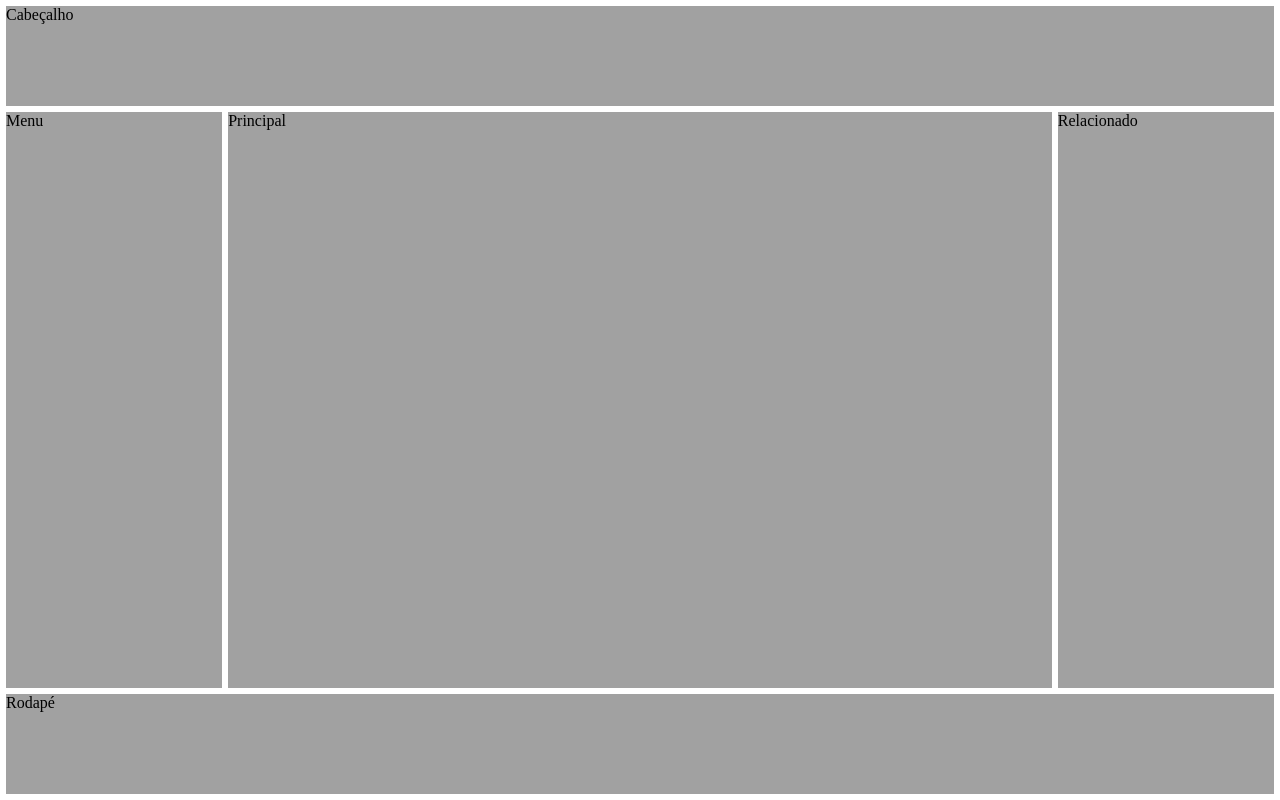
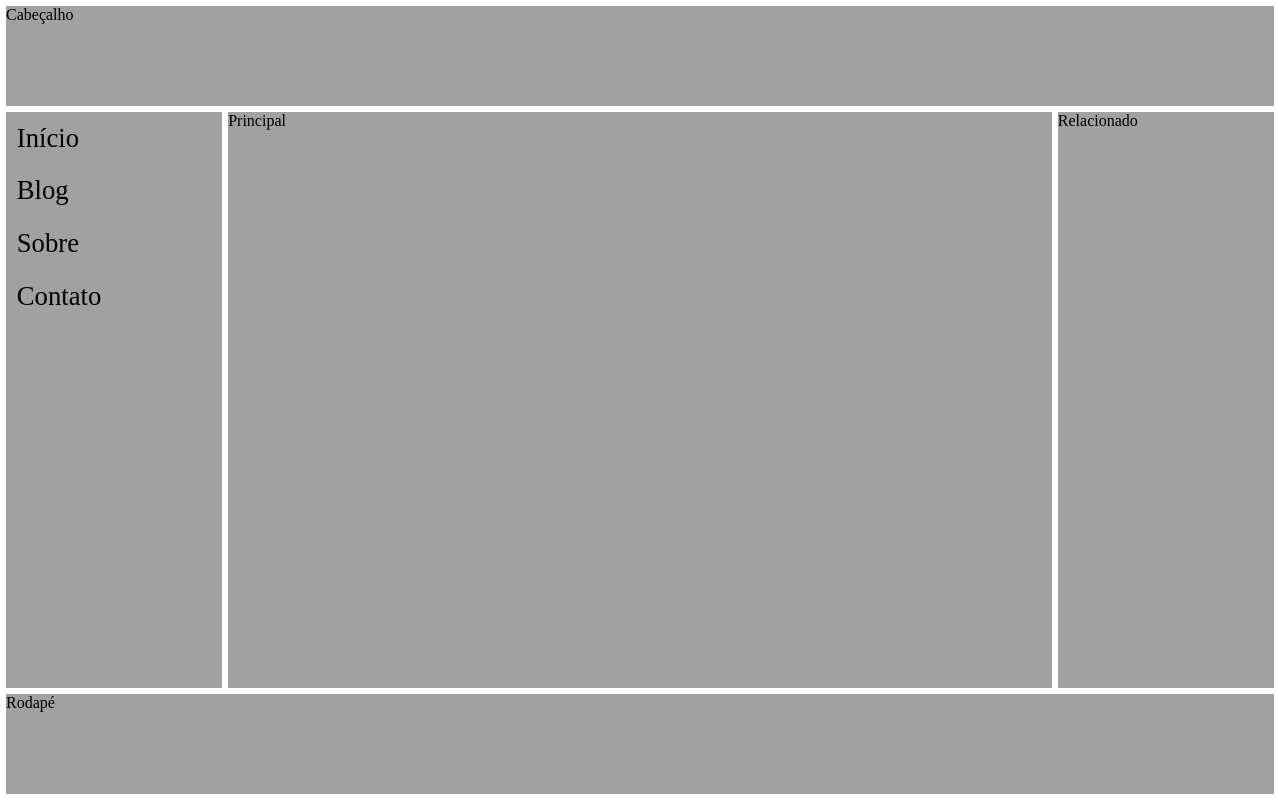
Before and after one commit to GuilhermeKulkamp/sitepessoal, a plain HTML site: page index.html in a window 1280 px wide. Drawn offline with Linux system fonts and the light colour scheme.

Commit message:
estilizar layout1

```diff
--- a/index.html
+++ b/index.html
@@ -3,12 +3,17 @@
 <head>
     <meta charset="UTF-8">
     <meta name="viewport" content="width=device-width, initial-scale=1.0">
-    <title>Guilherme Kulkamp</title>
+    <title>Layout 1</title>
     <link rel="stylesheet" href="style.css">
 </head>
 <body>
     <header>Cabeçalho</header>
-    <nav>Menu</nav>
+    <nav>
+        <a href="#">Início</a>
+        <a href="#">Blog</a>
+        <a href="#">Sobre</a>
+        <a href="#">Contato</a>
+    </nav>
     <main>Principal</main>
     <aside>Relacionado</aside>
     <footer>Rodapé</footer>
--- a/style.css
+++ b/style.css
@@ -26,6 +26,19 @@ header {
 
 nav {
     flex: 1 1 200px;
+    flex-direction: column;
+    align-items:start;
+    justify-content:start;
+}
+
+a {
+    text-decoration: none;
+    color: inherit;
+}
+
+nav a {
+    margin: 5%;
+    font-size: 20pt;
 }
 
 main {
@@ -58,5 +71,8 @@ footer {
     }
     nav {
         height: 100px;
+        align-items: center;
+        text-align: center;
+        flex-direction: row;
     }
 }
```
